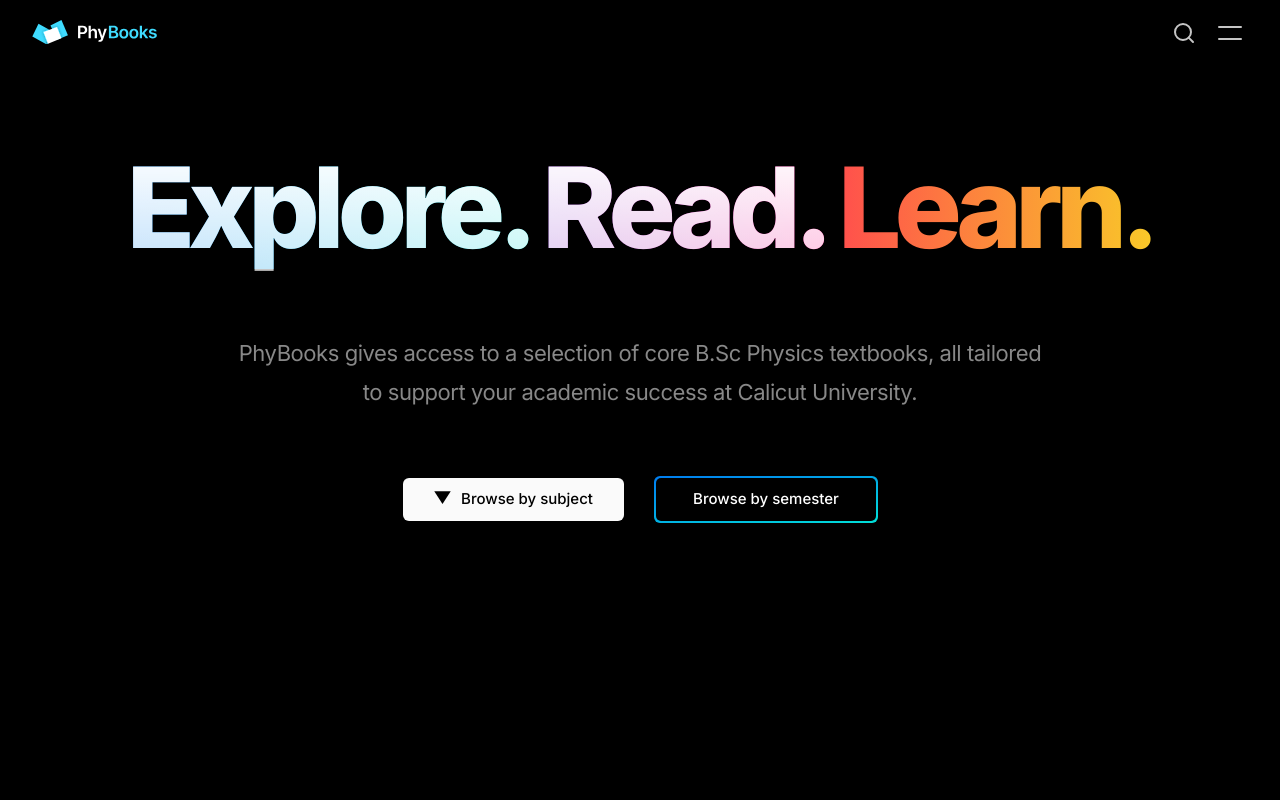
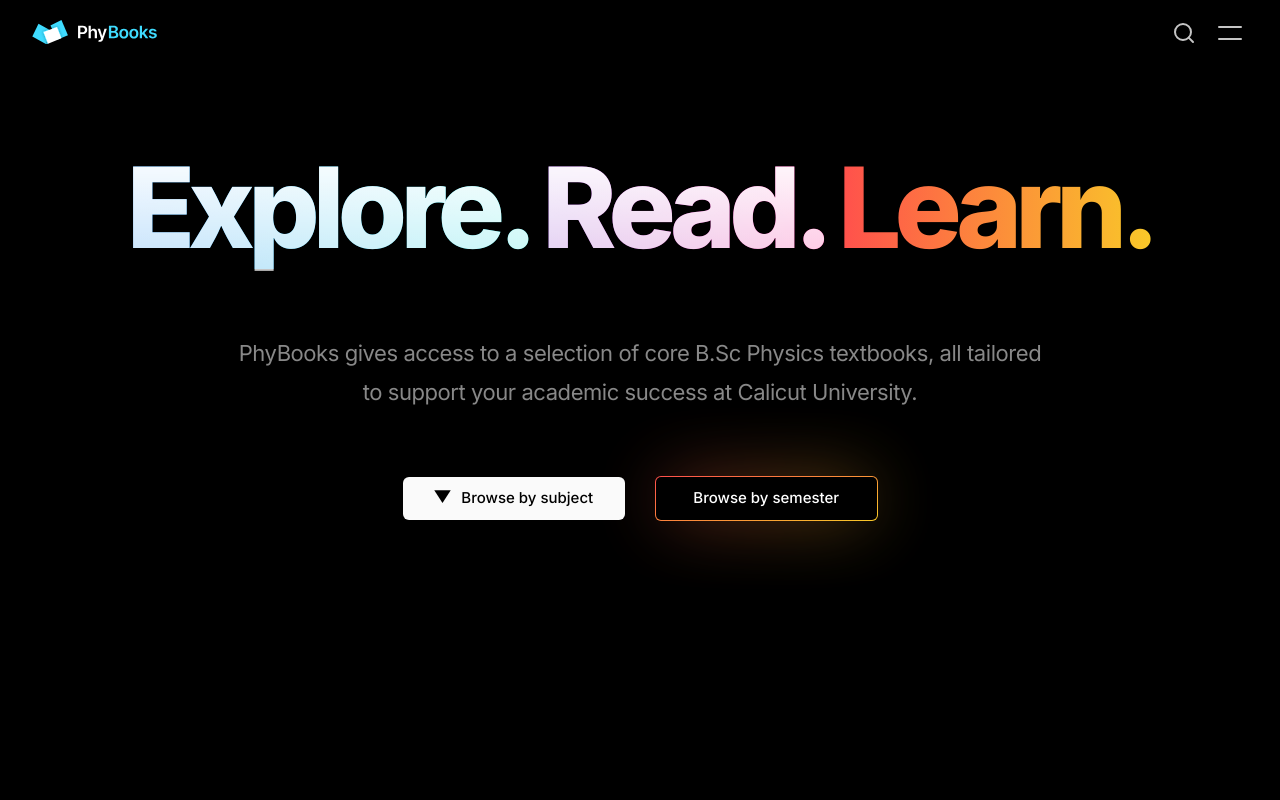
Before and after one commit to FarisPalayi/phybooks, a Next.js app: page / in a window 1280 px wide. Shown: the top 800 px of the page. Built offline with nearby package versions, Linux system fonts and the light colour scheme.

Commit message:
fix: Button border anim not showing up on intro

```diff
--- a/src/app/components/shared/Button.js
+++ b/src/app/components/shared/Button.js
@@ -2,7 +2,7 @@ import styles from "../../styles/components/Button.module.scss";
 
 export default function Button({ btnText, btnType, btnLink, glow: shadow = false }) {
   !["primary", "secondary"].includes(btnType) && (btnType = "secondary");
-  const shadowClass = shadow ? styles.shadow : "";
+  const shadowClass = shadow ? styles.shadow : styles.notShadow;
 
   return (
     <a
--- a/src/app/semester/[semNumber]/page.js
+++ b/src/app/semester/[semNumber]/page.js
@@ -42,7 +42,6 @@ export default function Page({ params }) {
                     btnText="Go Back"
                     btnLink="/"
                     btnType="secondary"
-                    glow={true}
                   />
                 </div>
               </div>
--- a/src/app/styles/components/Button.module.scss
+++ b/src/app/styles/components/Button.module.scss
@@ -26,12 +26,10 @@
     }
   }
 
-  &.secondary {
+  &.secondary.notShadow {
     @include border-grad;
-
-    & .gradShadow {
-      display: none;
-    }
+    background-color: var(--background);
+    color: var(--foreground);
   }
 }
 
```
